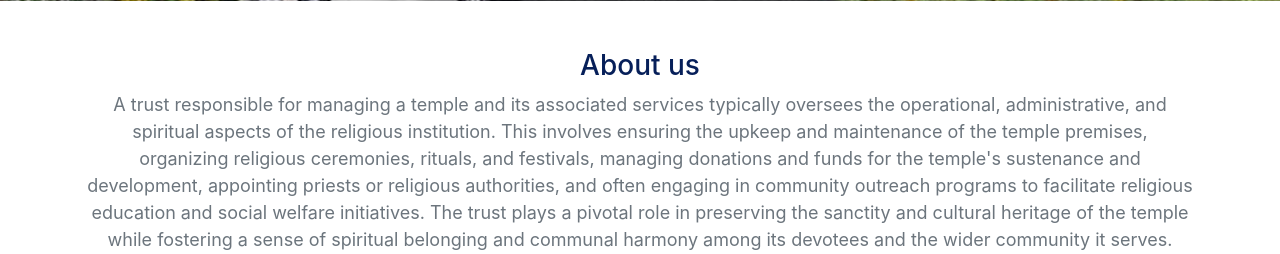
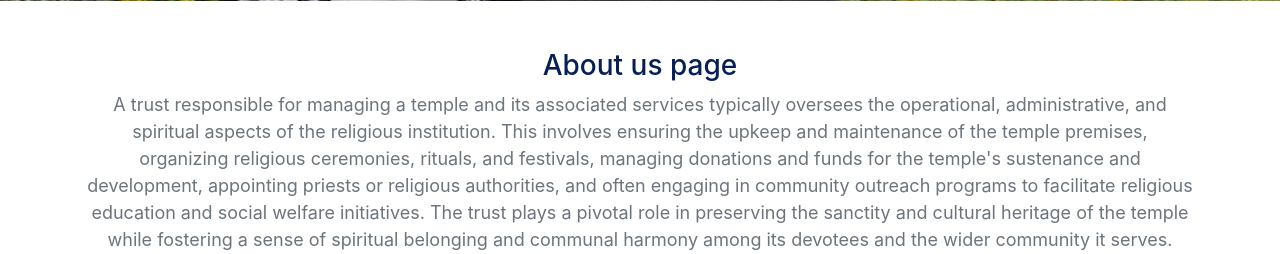
Before and after one commit to ganeshkumar2022/temple-management-system-using-php, a PHP site: page /foobar/about.php in a window 1280 px wide. Shown: the part 584-838 px from the top of the page. Run offline with PHP 8.4, Linux system fonts and the light colour scheme.

Commit message:
Update about.php

```diff
--- a/about.php
+++ b/about.php
@@ -62,7 +62,7 @@
 </div>
 
 <div class="container">
-    <h3 class="text-center myhead">About us</h3>
+    <h3 class="text-center myhead">About us page</h3>
     <div class="row">
         <div class="col-md-12">
             <p class="p-style text-secondary text-center">
```
